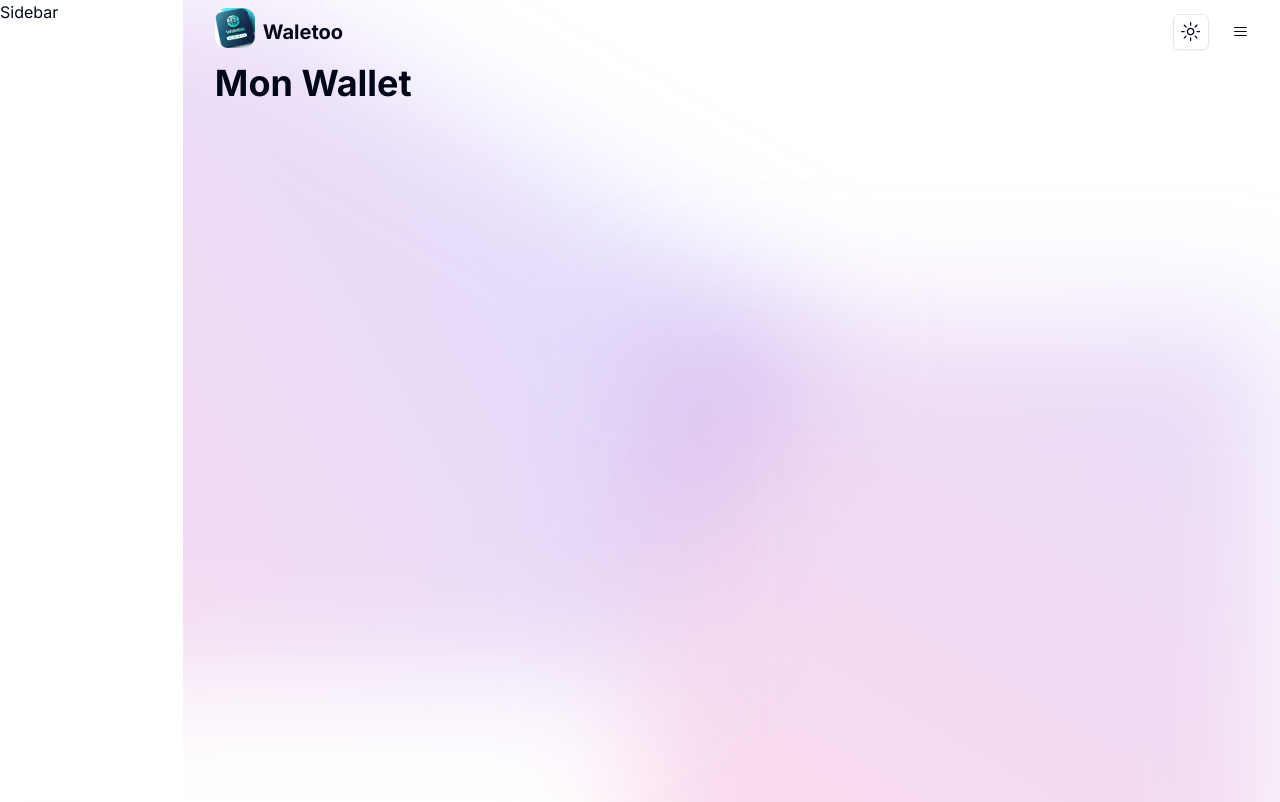
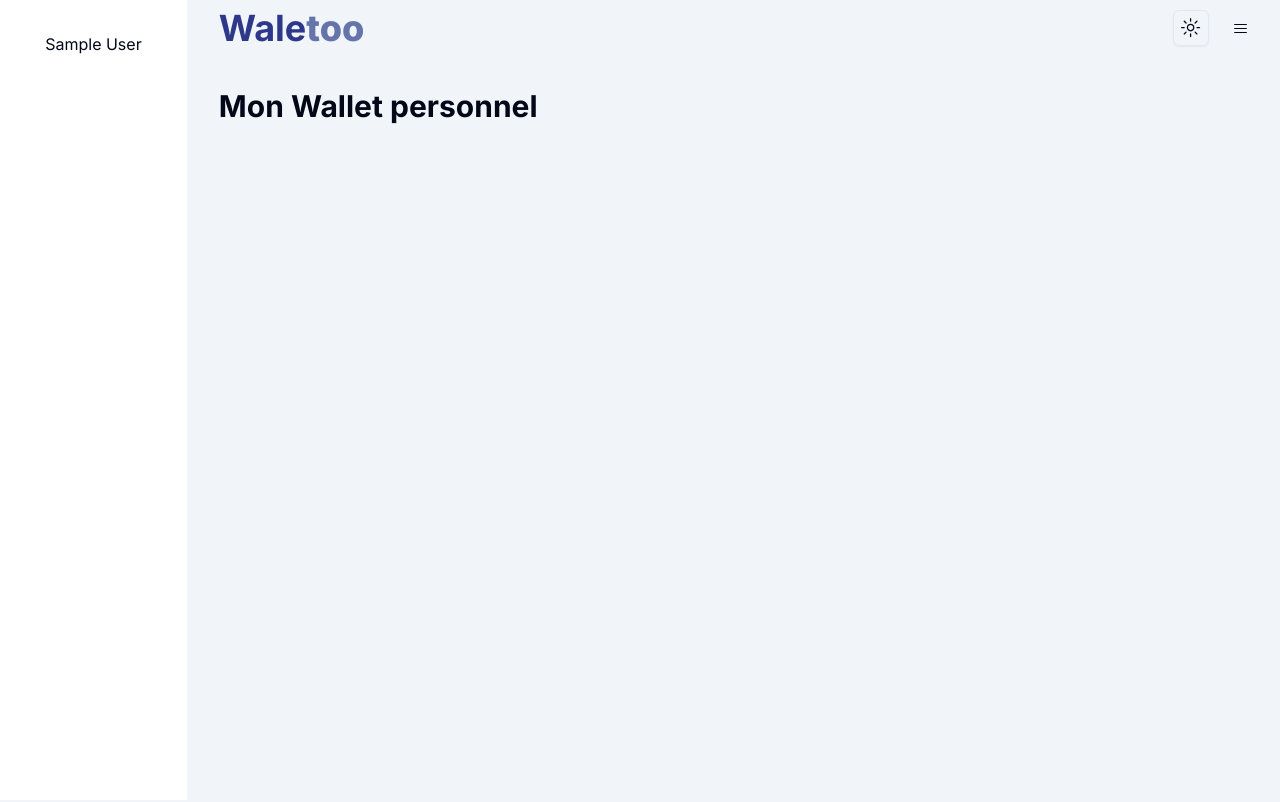
Before and after one commit to brazillierjo/walletoo, a Next.js app: page /wallet in a window 1280 px wide. Shown: the top 802 px of the page. Built offline with nearby package versions, Linux system fonts and the light colour scheme; no server answers; sample sign-in values are in the browser's storage.

Commit message:
implement sidebar and global layout

```diff
--- a/app/(protected-routes)/layout.tsx
+++ b/app/(protected-routes)/layout.tsx
@@ -7,7 +7,7 @@ type AuthLayoutProps = {
 };
 
 const AuthLayout: React.FC<AuthLayoutProps> = ({ children }) => {
-    return <div className='flex px-4 lg:px-8'>{children}</div>;
+    return <div className='flex p-4 lg:p-8'>{children}</div>;
 };
 
 export default isAuth(AuthLayout);
--- a/app/(protected-routes)/wallet/page.tsx
+++ b/app/(protected-routes)/wallet/page.tsx
@@ -1,7 +1,7 @@
 const Wallet: React.FC = () => {
     return (
         <div>
-            <h1 className='text-navy-700 shrink text-4xl font-bold capitalize dark:text-white'>Mon wallet</h1>
+            <h1 className='text-navy-700 shrink text-3xl font-bold dark:text-white'>Mon Wallet personnel</h1>
         </div>
     );
 };
--- a/app/layout.tsx
+++ b/app/layout.tsx
@@ -37,18 +37,6 @@ const RootLayout: ({ children }: Props) => Promise<JSX.Element> = async ({ child
                         </div>
                     </ThemeProvider>
                 </SessionProvider>
-
-                <div
-                    className='absolute inset-x-0 top-0 -z-10 transform-gpu overflow-hidden blur-3xl'
-                    aria-hidden='true'>
-                    <div className='relative left-[calc(50%-11rem)] aspect-[1155/678] w-[36.125rem] -translate-x-1/2 rotate-[30deg] bg-gradient-to-tr from-[#ff80b5] to-[#9089fc] opacity-30 sm:left-[calc(50%-30rem)] sm:w-[72.1875rem]'></div>
-                </div>
-
-                <div
-                    className='absolute inset-x-0 top-[calc(100%-13rem)] -z-10 transform-gpu overflow-hidden blur-3xl sm:top-[calc(100%-30rem)]'
-                    aria-hidden='true'>
-                    <div className='relative left-[calc(50%+3rem)] aspect-[1155/678] w-[36.125rem] -translate-x-1/2 bg-gradient-to-tr from-[#ff80b5] to-[#9089fc] opacity-30 sm:left-[calc(50%+36rem)] sm:w-[72.1875rem]'></div>
-                </div>
             </body>
         </html>
     );
--- a/src/components/Commons/Logo.tsx
+++ b/src/components/Commons/Logo.tsx
@@ -1,35 +1,13 @@
 "use client";
-import Image from "next/image";
-import WaletooLogoSmall from "@/src/assets/webp/waletoo-logo-small.webp";
-import WaletooLogoMedium from "@/src/assets/webp/waletoo-logo-medium.webp";
-import WaletooLogoLarge from "@/src/assets/webp/waletoo-logo-wide.webp";
+import { Route } from "@/src/enums/frontend-routes";
 import Link from "next/link";
-import { cn } from "@/src/tools/tailwindMerge";
 
-interface LogoProps {
-    size?: "small" | "medium" | "large";
-    classNames?: string;
-}
-
-export default function Logo({ size = "large", classNames }: LogoProps) {
-    const getLogoSrc = () => {
-        switch (size) {
-            case "small":
-                return WaletooLogoSmall;
-            case "medium":
-                return WaletooLogoMedium;
-            case "large":
-                return WaletooLogoLarge;
-            default:
-                return WaletooLogoLarge;
-        }
-    };
-
+export default function Logo() {
     return (
-        <Link href='/'>
-            <button>
-                <Image src={getLogoSrc()} alt='Waletoo logo' className={cn("rounded-xl", classNames)} />
-            </button>
+        <Link className='h-fit' href={Route.HOME}>
+            <div className='text-4xl font-bold text-[#2e388b] dark:text-white'>
+                Wale<span className='font-extrabold text-[#6574aa]'>too</span>
+            </div>
         </Link>
     );
 }
--- a/src/components/Header/Header.tsx
+++ b/src/components/Header/Header.tsx
@@ -23,8 +23,7 @@ export function Header() {
         <header>
             <nav className='mx-auto flex items-center justify-between px-4 py-2 lg:px-8'>
                 <div className='flex items-center gap-2 text-xl font-bold'>
-                    <Logo size='small' classNames='w-10' />
-                    <h2>Waletoo</h2>
+                    <Logo />
                 </div>
 
                 <div className='flex items-center gap-6'>
--- a/src/components/Sidebar/Sidebar.tsx
+++ b/src/components/Sidebar/Sidebar.tsx
@@ -1,5 +1,14 @@
+"use client";
+import { useSession } from "next-auth/react";
+
 const Sidebar: React.FC = () => {
-    return <div className='h-[100vh] w-2/12 bg-white'>Sidebar</div>;
+    const { data: session } = useSession();
+
+    return (
+        <div className='flex min-h-screen w-2/12 justify-center bg-white px-4 py-8 dark:bg-black'>
+            <h2>{session?.user?.name ?? "..."}</h2>
+        </div>
+    );
 };
 
 export default Sidebar;
--- a/src/globals.css
+++ b/src/globals.css
@@ -4,7 +4,7 @@
 
 @layer base {
     :root {
-        --background: 0 0% 100%;
+        --background: 210 40% 96.1%;
         --foreground: 222.2 84% 4.9%;
 
         --card: 0 0% 100%;
```
